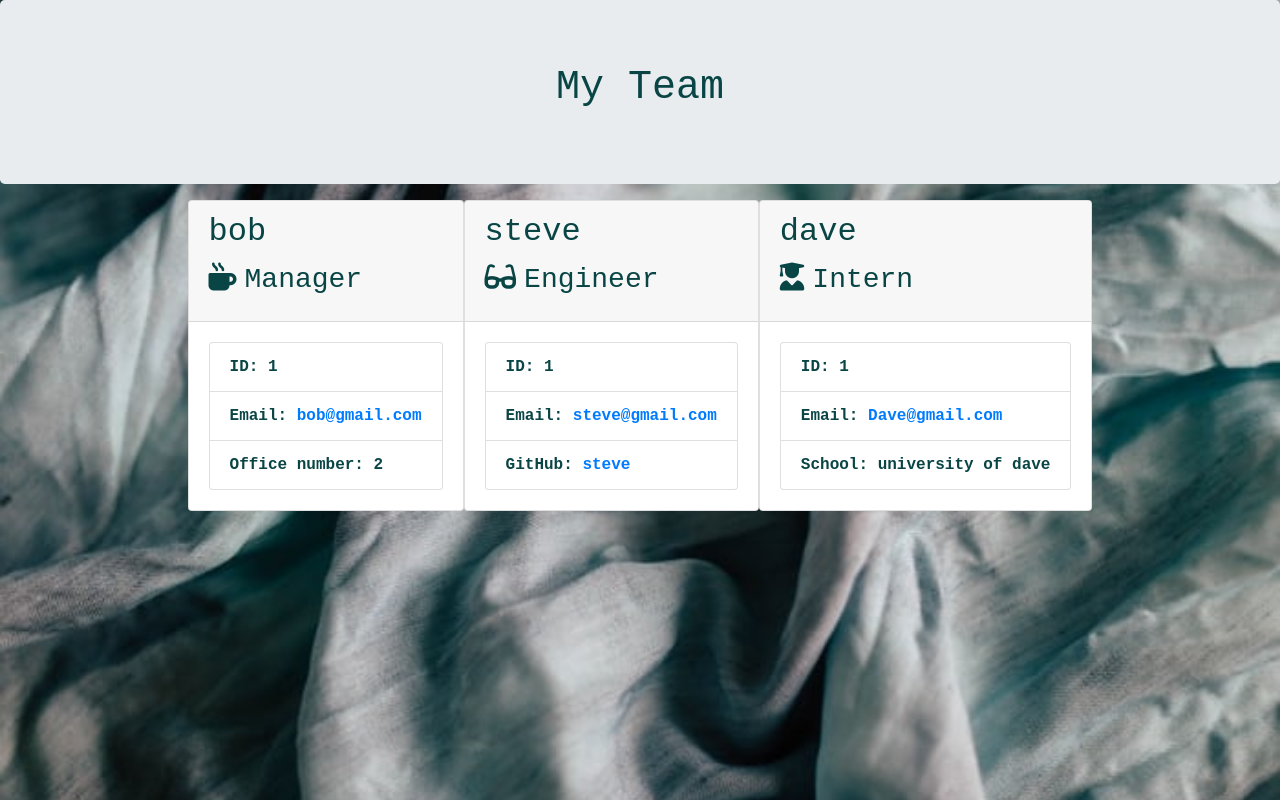
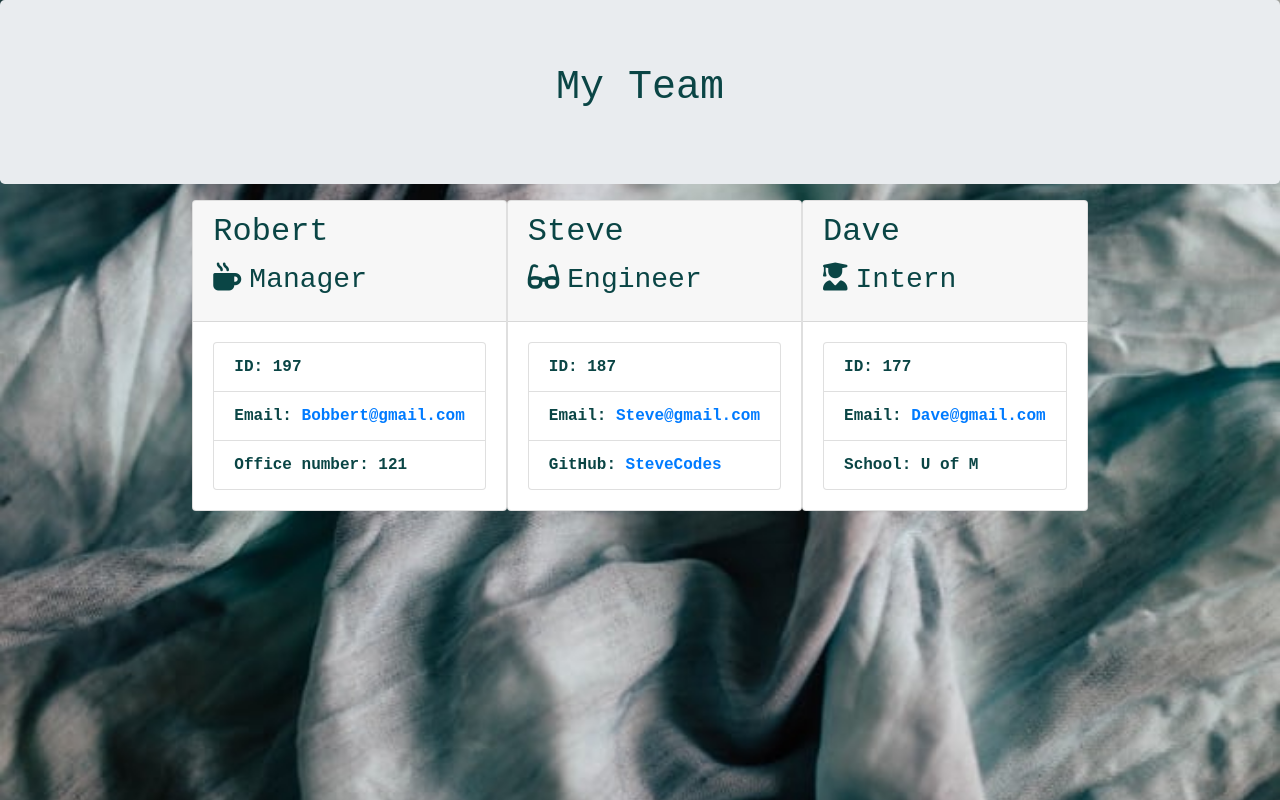
Before and after one commit to ChrisBoisjoli/Team_Profile_Generator, a website: page output/team.html in a window 1280 px wide. Drawn offline with nearby package versions, Linux system fonts and the light colour scheme.

Commit message:
ran new team test

```diff
--- a/output/team.html
+++ b/output/team.html
@@ -25,40 +25,40 @@
             <div class="team-area col-12 d-flex justify-content-center">
                 <div class="card employee-card">
     <div class="card-header">
-        <h2 class="card-title">bob</h2>
+        <h2 class="card-title">Robert</h2>
         <h3 class="card-title"><i class="fas fa-mug-hot mr-2"></i>Manager</h3>
     </div>
     <div class="card-body">
         <ul class="list-group">
-            <li class="list-group-item">ID: 1</li>
-            <li class="list-group-item">Email: <a href="mailto:bob@gmail.com">bob@gmail.com</a></li>
-            <li class="list-group-item">Office number: 2</li>
+            <li class="list-group-item">ID: 197</li>
+            <li class="list-group-item">Email: <a href="mailto:Bobbert@gmail.com">Bobbert@gmail.com</a></li>
+            <li class="list-group-item">Office number: 121</li>
         </ul>
     </div>
 </div>
 <div class="card employee-card">
     <div class="card-header">
-        <h2 class="card-title">steve</h2>
+        <h2 class="card-title">Steve</h2>
         <h3 class="card-title"><i class="fas fa-glasses mr-2"></i>Engineer</h3>
     </div>
     <div class="card-body">
         <ul class="list-group">
-            <li class="list-group-item">ID: 1</li>
-            <li class="list-group-item">Email: <a href="mailto:steve@gmail.com">steve@gmail.com</a></li>
-            <li class="list-group-item">GitHub: <a href="https://github.com/steve" target="_blank" rel="noopener noreferrer">steve</a></li>
+            <li class="list-group-item">ID: 187</li>
+            <li class="list-group-item">Email: <a href="mailto:Steve@gmail.com">Steve@gmail.com</a></li>
+            <li class="list-group-item">GitHub: <a href="https://github.com/SteveCodes" target="_blank" rel="noopener noreferrer">SteveCodes</a></li>
         </ul>
     </div>
 </div>
 <div class="card employee-card">
     <div class="card-header">
-        <h2 class="card-title">dave</h2>
+        <h2 class="card-title">Dave</h2>
         <h3 class="card-title"><i class="fas fa-user-graduate mr-2"></i>Intern</h3>
     </div>
     <div class="card-body">
         <ul class="list-group">
-            <li class="list-group-item">ID: 1</li>
+            <li class="list-group-item">ID: 177</li>
             <li class="list-group-item">Email: <a href="mailto:Dave@gmail.com">Dave@gmail.com</a></li>
-            <li class="list-group-item">School: university of dave</li>
+            <li class="list-group-item">School: U of M</li>
         </ul>
     </div>
 </div>
```
